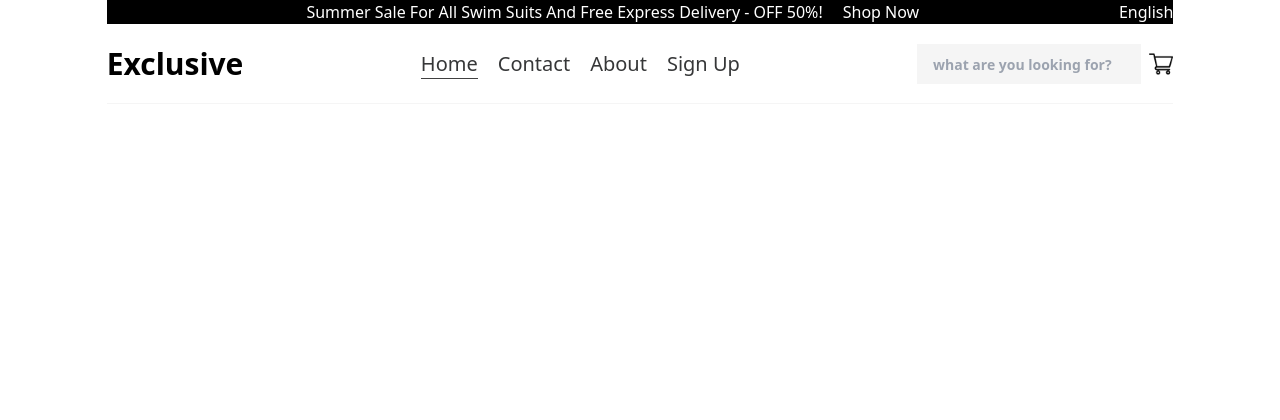
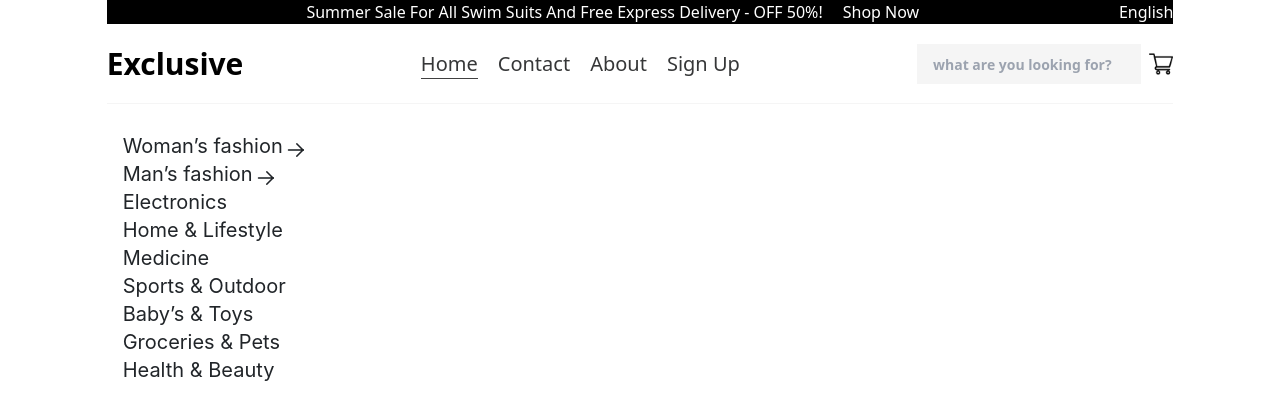
Before and after one commit to Tomo233/E-commerce, a React (Vite) app: page / in a window 1280 px wide. Shown: the top 420 px of the page. Built offline with nearby package versions, Linux system fonts and the light colour scheme.

Commit message:
PrimeReact nav in hero section included (need update)

```diff
--- a/package.json
+++ b/package.json
@@ -10,8 +10,14 @@
     "preview": "vite preview"
   },
   "dependencies": {
+    "@fortawesome/fontawesome-svg-core": "^6.5.1",
+    "@fortawesome/free-solid-svg-icons": "^6.5.1",
+    "@fortawesome/react-fontawesome": "^0.2.0",
+    "primeicons": "^6.0.1",
+    "primereact": "^10.3.0",
     "react": "^18.2.0",
     "react-dom": "^18.2.0",
+    "react-prime": "^1.0.3",
     "react-router-dom": "^6.21.1"
   },
   "devDependencies": {
--- /dev/null
+++ b/src/components/HeroSection.jsx
@@ -0,0 +1,11 @@
+import ProductNavigation from "./ProductNavigation";
+
+function HeroSection() {
+  return (
+    <section>
+      <ProductNavigation />
+    </section>
+  );
+}
+
+export default HeroSection;
--- /dev/null
+++ b/src/components/ProductNavigation.jsx
@@ -0,0 +1,140 @@
+import { MegaMenu } from "primereact/megamenu";
+import "primereact/resources/themes/bootstrap4-light-blue/theme.css";
+import "primereact/resources/primereact.min.css";
+import "primeicons/primeicons.css";
+import { useNavigate } from "react-router-dom";
+
+function ProductNavigation() {
+  const navigate = useNavigate();
+
+  const items = [
+    {
+      label: "Woman's Fashion",
+
+      template: (
+        <>
+          <span className="text-xl">Woman&rsquo;s fashion</span>
+          <i
+            className="pi pi-arrow-right"
+            style={{ marginLeft: "5px", position: "absolute", top: "10px" }}
+          ></i>
+        </>
+      ),
+      items: [
+        [
+          {
+            label: "Video 1",
+            items: [{ label: "Video 1.1" }, { label: "Video 1.2" }],
+            command: () => navigate("/signUp"),
+          },
+          {
+            label: "Video 2",
+            items: [{ label: "Video 2.1" }, { label: "Video 2.2" }],
+          },
+        ],
+        [
+          {
+            label: "Video 3",
+            items: [{ label: "Video 3.1" }, { label: "Video 3.2" }],
+          },
+          {
+            label: "Video 4",
+            items: [{ label: "Video 4.1" }, { label: "Video 4.2" }],
+          },
+        ],
+      ],
+      command: () => {
+        // Callback to run
+        // navigate("/signUp");
+      },
+    },
+    {
+      label: "Men's Fashion",
+      template: (
+        <>
+          <span className="text-xl">Man&rsquo;s fashion</span>
+          <i
+            className="pi pi-arrow-right"
+            style={{ marginLeft: "5px", position: "absolute", top: "10px" }}
+          ></i>
+        </>
+      ),
+      command: () => {
+        // Callback to run
+      },
+    },
+    {
+      label: "Electronics",
+      icon: "pi pi-signout",
+      command: () => {
+        // Callback to run
+      },
+      template: <span className="text-xl">Electronics</span>,
+    },
+    {
+      label: "Home & Lifestyle",
+      icon: "pi pi-signout",
+      command: () => {
+        // Callback to run
+      },
+      template: <span className="text-xl">Home & Lifestyle </span>,
+    },
+    {
+      label: "Medicine",
+      icon: "pi pi-signout",
+      command: () => {
+        // Callback to run
+      },
+      template: <span className="text-xl">Medicine</span>,
+    },
+    {
+      label: "Sports & Outdoor",
+      icon: "pi pi-signout",
+      command: () => {
+        // Callback to run
+      },
+      template: <span className="text-xl">Sports & Outdoor</span>,
+    },
+    {
+      label: "Baby's & Toys",
+      icon: "pi pi-signout",
+      command: () => {
+        // Callback to run
+      },
+      template: (
+        <>
+          <span className="text-xl">Baby&rsquo;s & Toys</span>
+        </>
+      ),
+    },
+    {
+      label: "Groceries & Pets",
+      icon: "pi pi-signout",
+      command: () => {
+        // Callback to run
+      },
+      template: <span className="text-xl">Groceries & Pets</span>,
+    },
+    {
+      label: "Health & Beauty",
+      icon: "pi pi-signout",
+      command: () => {
+        // Callback to run
+      },
+      template: <span className="text-xl">Health & Beauty</span>,
+    },
+  ];
+
+  return (
+    <>
+      <MegaMenu
+        model={items}
+        orientation="verticaly"
+        breakpoint="960px"
+        className="w-96 mt-5 bg-white cursor-pointer "
+      />
+    </>
+  );
+}
+
+export default ProductNavigation;
--- a/src/pages/Home.jsx
+++ b/src/pages/Home.jsx
@@ -1,6 +1,7 @@
 import Header from "../components/Header";
 import TopHeader from "../components/TopHeader";
 import Container from "../components/Container";
+import HeroSection from "../components/HeroSection";
 
 function Home() {
   return (
@@ -8,6 +9,7 @@ function Home() {
       <Container>
         <TopHeader />
         <Header />
+        <HeroSection />
       </Container>
     </>
   );
```
Also changed, not shown: 1 other file (tests, documents, lock files or other folders).
